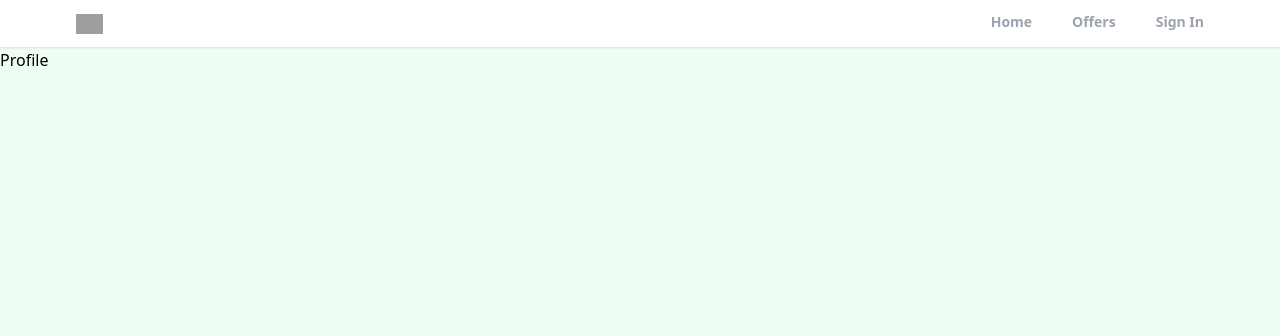
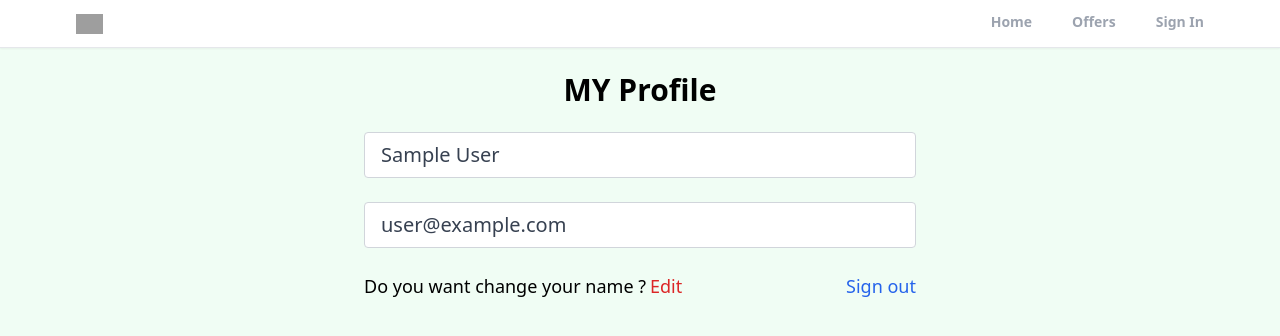
Before and after one commit to Kazuki624/realtor-clone-react, a React (Create React App) app: page /profile in a window 1280 px wide. Shown: the top 336 px of the page. Built offline with nearby package versions, Linux system fonts and the light colour scheme; no server answers; sample sign-in values are in the browser's storage; grey boxes are pictures that could not be loaded.

Commit message:
create Private Route and custom hook for protecting profile page and add the logout functionality

```diff
--- a/src/App.js
+++ b/src/App.js
@@ -5,6 +5,7 @@
 import { Profile } from "./pages/Profile";
 import { SignIn } from "./pages/SignIn";
 import { SignUp } from "./pages/SignUp";
+import { PrivateRoute } from "./components/PrivateRoute";
 import { ForgetPassword } from "./pages/ForgetPassword";
 import { Offers } from "./pages/Offers";
 import Header from "./components/Header";
@@ -17,8 +18,11 @@
       <Router>
         <Header />
         <Routes>
+          {/* outletを用いて、サインインする際に子ルート(Profile)がレンダリングされ表示される */}
           <Route path="/" element={<Home />} />
-          <Route path="/profile" element={<Profile />} />
+          <Route path="/profile" element={<PrivateRoute />}>
+            <Route path="/profile" element={<Profile />} />
+          </Route>
           <Route path="/sign-in" element={<SignIn />} />
           <Route path="/sign-up" element={<SignUp />} />
           <Route path="/forget-password" element={<ForgetPassword />} />
--- /dev/null
+++ b/src/components/PrivateRoute.jsx
@@ -0,0 +1,12 @@
+import React from 'react'
+import { Outlet, Navigate } from 'react-router';
+import { useAuthStatus } from '../hooks/useAuthStatus';
+
+export const PrivateRoute = () => {
+    const {loggedIn, checkingStatus} = useAuthStatus();
+    if(checkingStatus){
+        return <h3>Loading ...</h3>
+    }
+    // もしログイン時に、firebaseにサインインデータがなければ、サインインページへ遷移する設定。URLを叩いてプロフィールページに行く時などに機能する
+  return loggedIn ? <Outlet /> : <Navigate to= "/sign-in" />
+}
--- /dev/null
+++ b/src/hooks/useAuthStatus.jsx
@@ -0,0 +1,26 @@
+import { getAuth, onAuthStateChanged } from 'firebase/auth'
+import React from 'react'
+import { useEffect } from 'react'
+import { useState } from 'react'
+
+export const useAuthStatus = () => {
+    // useStateを用いて、閲覧者が登録者ならfalseにする。その後、authenticateで確認し、照合されたらtrueにする
+    const [loggedIn, setLoggedIn] = useState(false)
+    const [checkingStatus, setCheckingStatus] = useState(true)
+
+    // firebaseでsingInでユーザかどうかを確認する
+    useEffect(() => {
+        const auth = getAuth()
+        // signInで登録されたユーザかどうかを確認し、データがある場合はhooksのstateで、falseをtrueにする
+        onAuthStateChanged(auth, (user) => {
+            if(user){
+                setLoggedIn(true)
+            }
+            setCheckingStatus(false)
+        })
+    },[])
+
+  return {loggedIn,checkingStatus}
+}
+
+// export default useAuthStatus
--- a/src/pages/Profile.jsx
+++ b/src/pages/Profile.jsx
@@ -1,7 +1,43 @@
+import { getAuth } from "firebase/auth";
+import { useState } from "react"
+import { useNavigate } from "react-router";
+
 export const Profile = () => {
+    // inputに出力されるデータをAuthから取得し、変更するとsetFromDateに格納される
+    const auth = getAuth()
+    const navigate = useNavigate()
+    const [formData, setFormData] = useState({
+        name : auth.currentUser.displayName,
+        email : auth.currentUser.email,
+    });
+    const {name, email} = formData;
+    const onLogout = () => {
+        auth.signOut()
+        navigate("/")
+    }
     return(
         <>
-        <div>Profile</div>
+        <section className="max-w-6xl mx-auto flex justify-center items-center flex-col">
+            <h1 className="text-3xl text-center mt-6 font-bold">MY Profile</h1>
+            <div className="w-full md:w-[50%] mt-6 px-3">
+                <form>
+                    {/* name input */}
+                    <input type="text" id="name" value={name} disabled className="w-full px-4 py-2 mb-6 text-xl text-gray-700 bg-white border border-gray-300 rounded transition ease-in-out"/>
+                    {/* email input */}
+                    <input type="text" id="email" value={email} disabled className="w-full px-4 py-2 mb-6 text-xl text-gray-700 bg-white border border-gray-300 rounded transition ease-in-out"/>
+
+                    <div className="flex justify-between whitespace-nowrap text-sm sm:text-lg mb-6">
+                        <p className="flex items-center">
+                            Do you want change your name ?
+                            <span className="text-red-600 hover:text-red-700 transition ease-in-out duration-200 ml-1 cursor-pointer">Edit</span>
+                        </p>
+                        <p onClick={onLogout} className="text-blue-600 hover:text-blue-800 transition ease-in-out duration-200 cursor-pointer">
+                            Sign out
+                        </p>
+                    </div>
+                </form>
+            </div>
+        </section>
         </>
     )
 }
```
